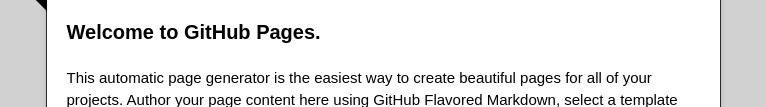
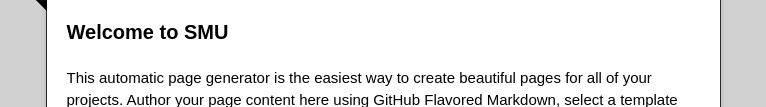
Before and after one commit to RyanYeo/Wizard-Time, a plain HTML site: page index.html in a window 1280 px wide. Shown: the part 256-363 px from the top of the page, without its empty margins (257-1023 px from the left). Drawn offline with nearby package versions, Linux system fonts and the light colour scheme.

Commit message:
Update index.html

```diff
--- a/index.html
+++ b/index.html
@@ -37,7 +37,7 @@
         </div>
         <article class="markdown-body">
           <h3>
-<a name="welcome-to-github-pages" class="anchor" href="#welcome-to-github-pages"><span class="octicon octicon-link"></span></a>Welcome to GitHub Pages.</h3>
+<a name="welcome-to-github-pages" class="anchor" href="#welcome-to-github-pages"><span class="octicon octicon-link"></span></a>Welcome to SMU</h3>
 
 <p>This automatic page generator is the easiest way to create beautiful pages for all of your projects. Author your page content here using GitHub Flavored Markdown, select a template crafted by a designer, and publish. After your page is generated, you can check out the new branch:</p>
 
```
